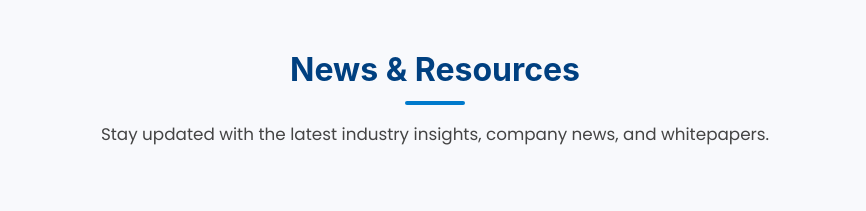
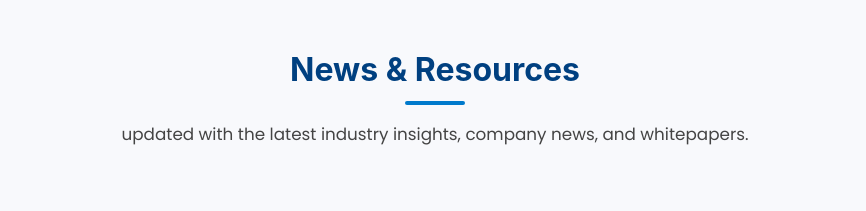
Before and after one commit to manna04/ACCELIEA, a React (Create React App) app: page / in a window 1280 px wide. Shown: the part 880-1091 px from the top of the page, without its empty margins (205-1071 px from the left). Built offline with nearby package versions, Linux system fonts and the light colour scheme.

Commit message:
Update Index.jsx

```diff
--- a/src/Component/Index.jsx
+++ b/src/Component/Index.jsx
@@ -21,7 +21,7 @@ export default function Index() {
 
             <section id="news" className="section">
                 <h2>News & Resources</h2>
-                <p>Stay updated with the latest industry insights, company news, and whitepapers.</p>
+                <p>updated with the latest industry insights, company news, and whitepapers.</p>
             </section>
 
             <section id="solutions" className="section">
```
